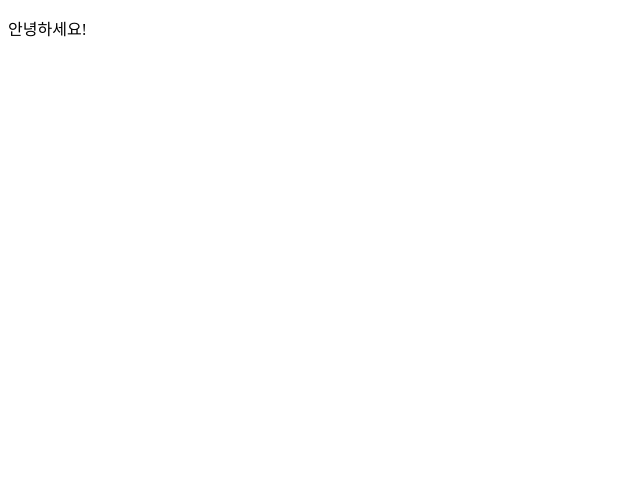
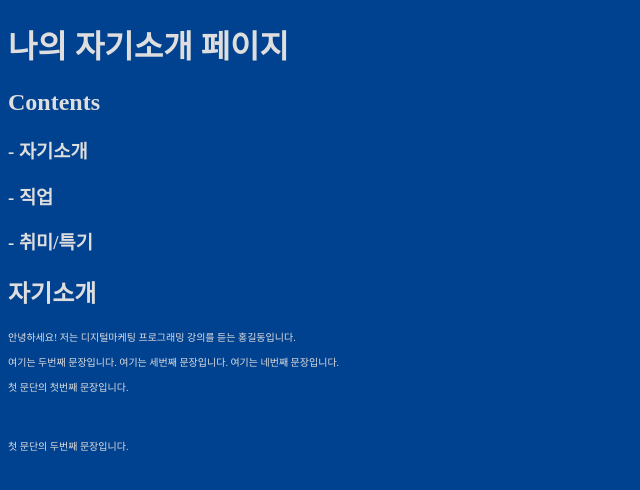
Before and after one commit to km-ulgoon/24-mktg-prg, a plain HTML site: page index.html in a window 1280 px wide. Shown: the whole page, without its empty margins (0-640 px from the left). Drawn offline with Linux system fonts and the light colour scheme.

Commit message:
3주차 수업(meta, link, script, h,p)

```diff
--- a/index.html
+++ b/index.html
@@ -8,9 +8,39 @@
     <meta name="description" content="나의 첫 자기소개 페이지입니다.">
     <meta name="author" content="Kookmin Univ">
     <meta name="keywords" content="자기소개, 국민대, 경영대학원">
+    <!-- open graph protocol -->
+    <meta property="og:title" content="아이앰 그라운드">
+    <meta property="og:description" content="나의 첫 자기소개 페이지입니다.">
+    <meta property="og:image" content="https://images.pexels.com/photos/1637788/pexels-photo-1637788.jpeg?auto=compress&cs=tinysrgb&w=1200">
+    <link href="./style.css" rel="stylesheet" type="text/css">
+    <style>
+      p {
+        font-size: 10px;
+      }
+    </style>
+    <script>
+      //alert('이 컴퓨터는 해킹되었습니다.');
+      // js에서 주석처리 할때 쓰는 //
+    </script>
+    <script src="./script.js"></script>
   </head>
   <!-- body: 사용자에게 보여질 정보를 정의하는 공간 -->
   <body>
-    <p>안녕하세요!</p>
+    <h1>나의 자기소개 페이지</h1>
+    <h2>Contents</h2>
+      <h3>- 자기소개</h3>
+      <h3>- 직업</h3>
+      <h3>- 취미/특기</h3>
+    <h2>자기소개</h2>
+    <p>안녕하세요! 저는 디지털마케팅 프로그래밍 강의를 듣는 홍길동입니다.</p>
+    <p>여기는 두번째 문장입니다.
+
+    여기는 세번째 문장입니다.
+
+    여기는 네번째 문장입니다.</p>
+    <p>
+    첫 문단의 첫번째 문장입니다. </br></br></br></br></br> <!-- 이렇게 쓰시면 안되요. 이건 스타일의 영역이라서.. -->
+    첫 문단의 두번째 문장입니다.
+    </p>
   </body>
 </html>
--- a/style.css
+++ b/style.css
@@ -2,3 +2,8 @@ html {
   height: 100%;
   width: 100%;
 }
+
+body {
+  background-color: #004290;
+  color: #dedede;
+}
```
